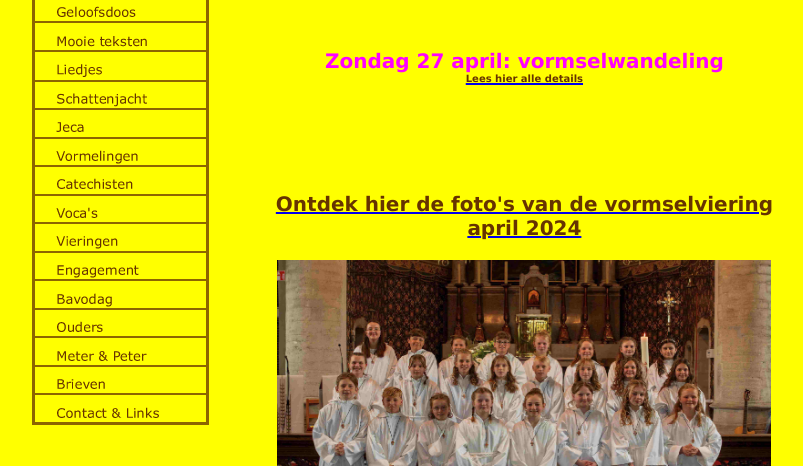
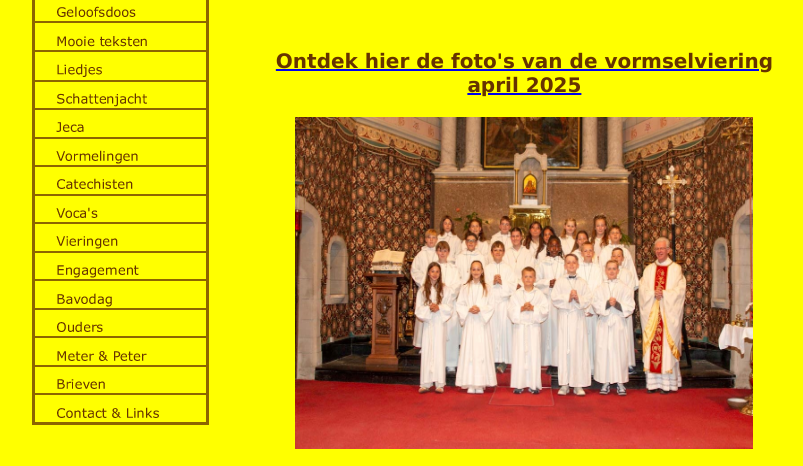
Before and after one commit to vocawo/vocawo.github.io, a plain HTML site: page index.html in a window 1280 px wide. Shown: the part 334-800 px from the top of the page, without its empty margins (86-889 px from the left). Drawn offline with Linux system fonts and the light colour scheme.

Commit message:
vormselupdate foto's

```diff
--- a/index.html
+++ b/index.html
@@ -140,12 +140,8 @@ function MM_swapImage() { //v3.0
 						<td width="631" height="428" align="right" valign="top"><p align="left"><img src="images/header.gif" width="511" height="109"></p>
 						  <blockquote>
 						    <p align="center" class="style38">&nbsp;</p>
-						    <p align="center" class="style38">Zondag 27 april: vormselwandeling<br>
-						        <a href="Vormselwandeling Mendonk.pdf" target="_blank"><span class="style25">Lees hier alle details</span></a></p>
-						    <p align="center" class="style38">&nbsp;</p>
-						    <p align="center" class="style38">&nbsp;</p>
-						    <p align="center" class="style38"><a href="www.bavoparochie.be" target="_blank"><span class="style23">Ontdek hier de foto's van de vormselviering april 2024</span></a></p>
-						    <p align="center" class="style38"><a href="images/vormsel 2024.jpg"><img src="images/vormsel 2024.jpg" width="494" height="315"></a><br>
+						    <p align="center" class="style38"><a href="www.bavoparochie.be" target="_blank"><span class="style23">Ontdek hier de foto's van de vormselviering april 2025</span></a></p>
+						    <p align="center" class="style38"><a href="images/vormsel 2025.jpg"><img src="images/vormsel 2025.jpg" width="458" height="332"></a><br>
 					        </p>
 						    <p align="center" class="stijl1">&nbsp;</p>
 						    <p align="center" class="stijl3">Bekijk <a href="schattenjacht.html">het filmpje</a> waarin pastoor Johan vertelt over zijn priesterroeping.</p>
```
Also changed, not shown: images/vormsel 2024.jpg (deleted), images/vormsel 2025.jpg (added).
